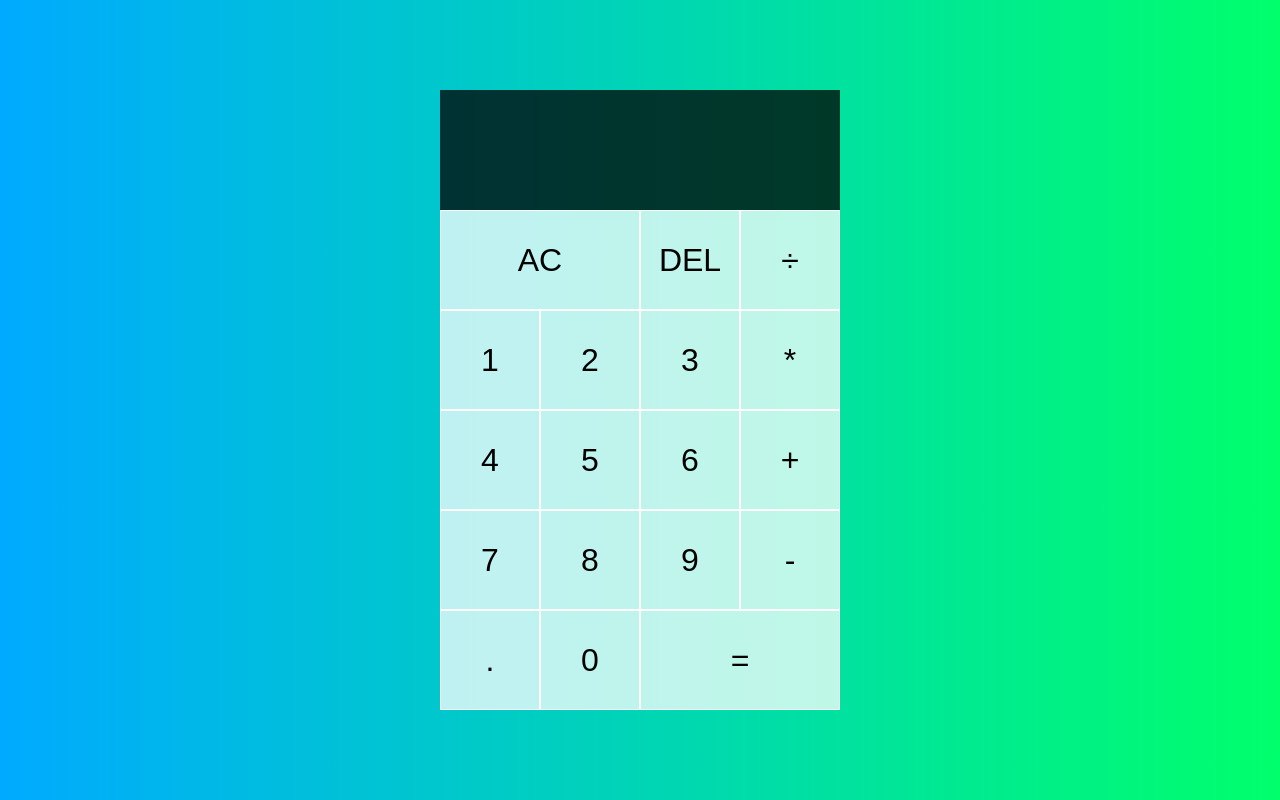
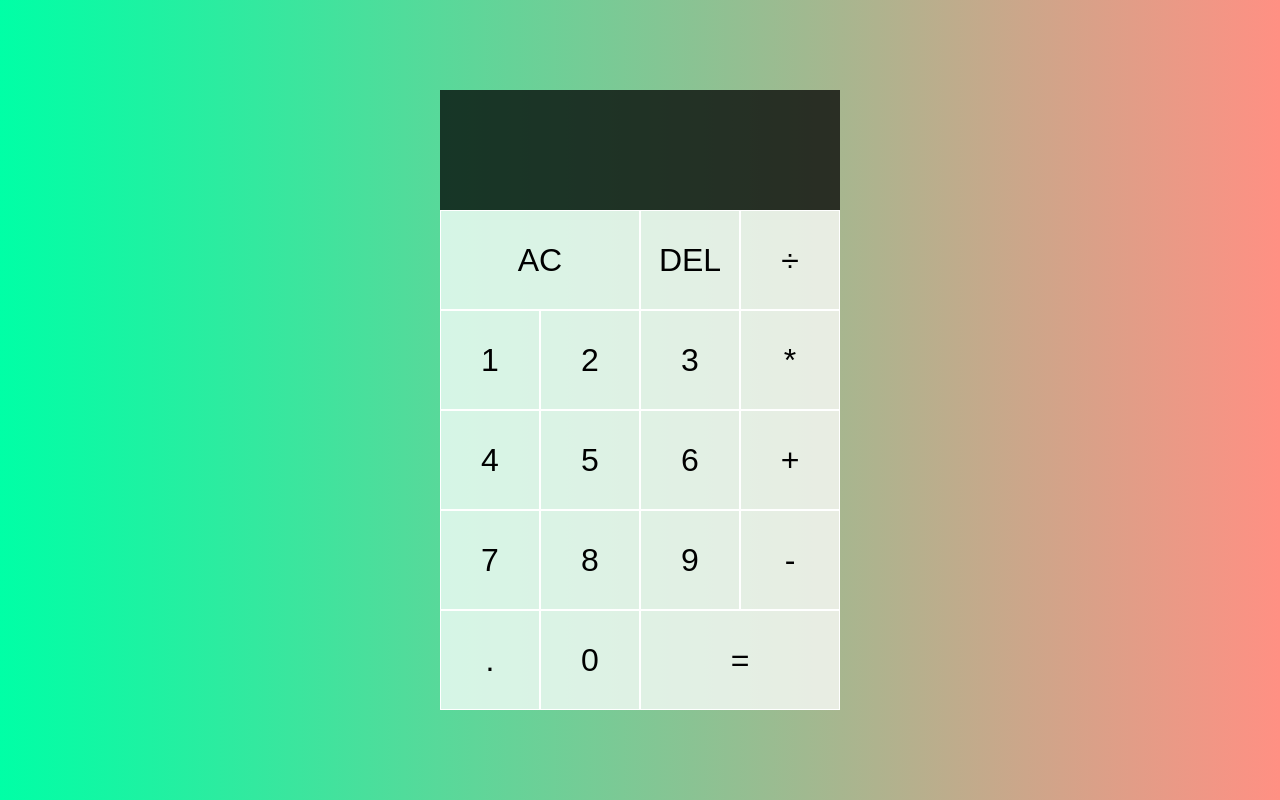
Before and after one commit to JordanGardom/Website2, a plain HTML site: page index.html in a window 1280 px wide. Drawn offline with Linux system fonts and the light colour scheme.

Commit message:
Update styles.css

```diff
--- a/styles.css
+++ b/styles.css
@@ -7,7 +7,7 @@
 body {
   padding: 0;
   margin: 0;
-  background: linear-gradient(to right, #00AAFF, #00FF6C);
+  background: linear-gradient(to right, #00ffa6, #ff9083);
 }
 
 .calculator-grid {
```
